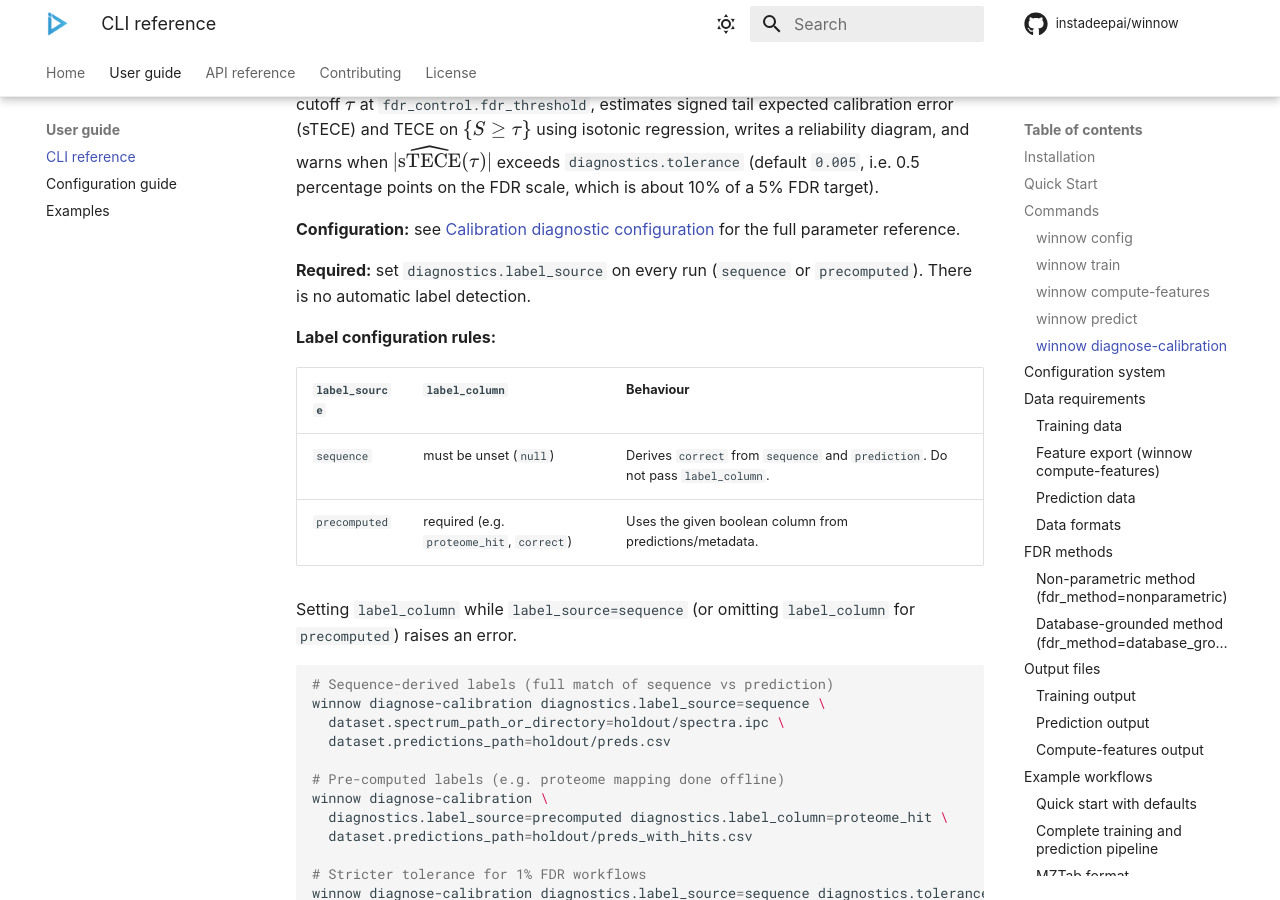
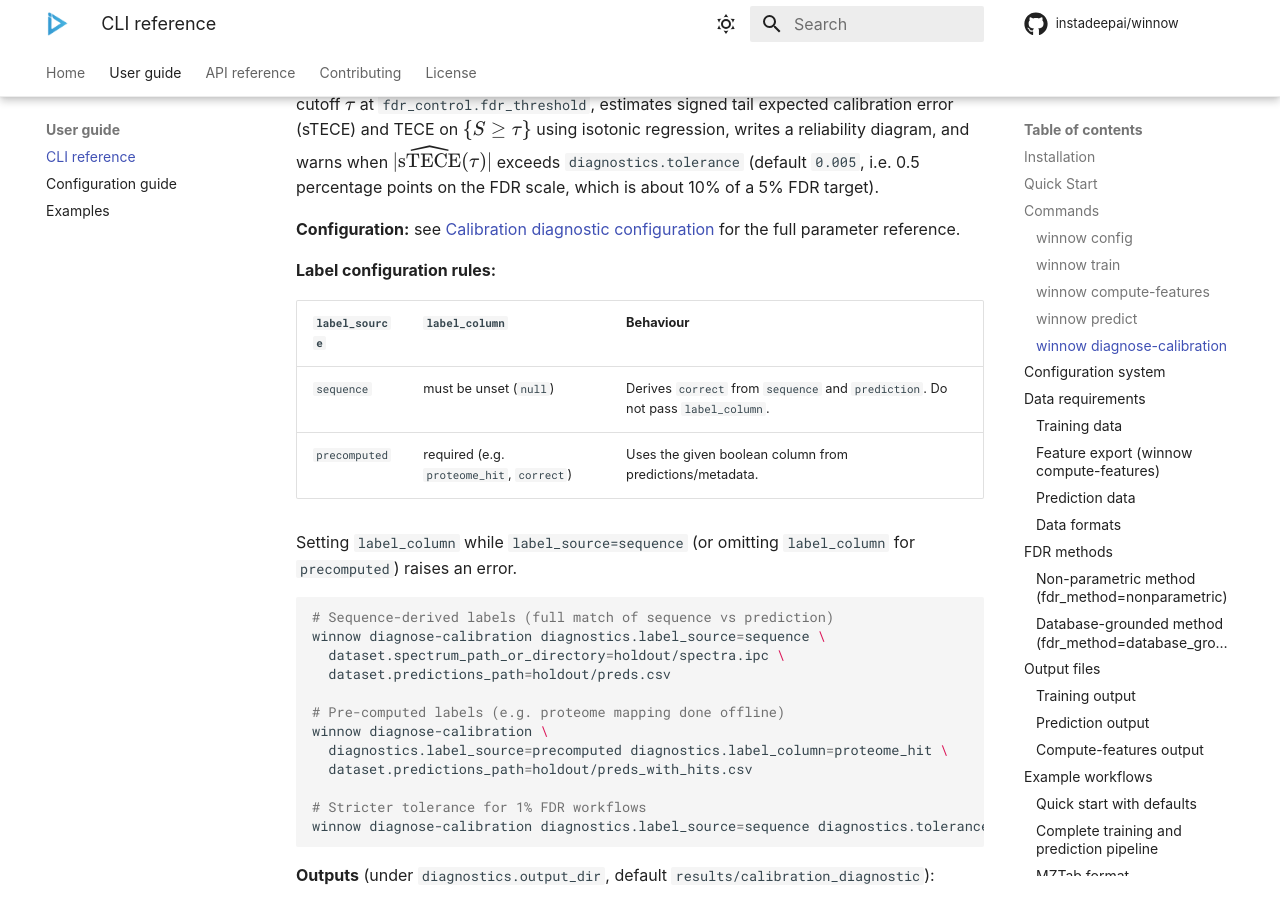
Before and after one commit to instadeepai/winnow, an MkDocs documentation site: the page built from docs/cli.md, in a window 1280 px wide and 900 px high, scrolled down 4052 px. Built offline with MkDocs 1.6.1 and Material for MkDocs 9.7.7, drawn with Linux system fonts in a browser that asks for light colours; some web fonts are replaced; comment, search, counter and statistics services are not loaded.

Commit message:
docs: remove requirement to set label source on every diagnostic run

```diff
--- a/docs/cli.md
+++ b/docs/cli.md
@@ -157,8 +157,6 @@ By default, `winnow predict` uses the pretrained model `InstaDeepAI/winnow-gener
 Assess tail calibration on a labelled holdout set before trusting non-parametric FDR at your operating threshold. The command applies a trained calibrator, derives the confidence cutoff $\tau$ at `fdr_control.fdr_threshold`, estimates signed tail expected calibration error (sTECE) and TECE on $\{S \ge \tau\}$ using isotonic regression, writes a reliability diagram, and warns when $|\widehat{\mathrm{sTECE}}(\tau)|$ exceeds `diagnostics.tolerance` (default `0.005`, i.e. 0.5 percentage points on the FDR scale, which is about 10% of a 5% FDR target).
 
 **Configuration:** see [Calibration diagnostic configuration](configuration.md#calibration-diagnostic-configuration) for the full parameter reference.
-
-**Required:** set `diagnostics.label_source` on every run (`sequence` or `precomputed`). There is no automatic label detection.
 
 **Label configuration rules:**
 
```
